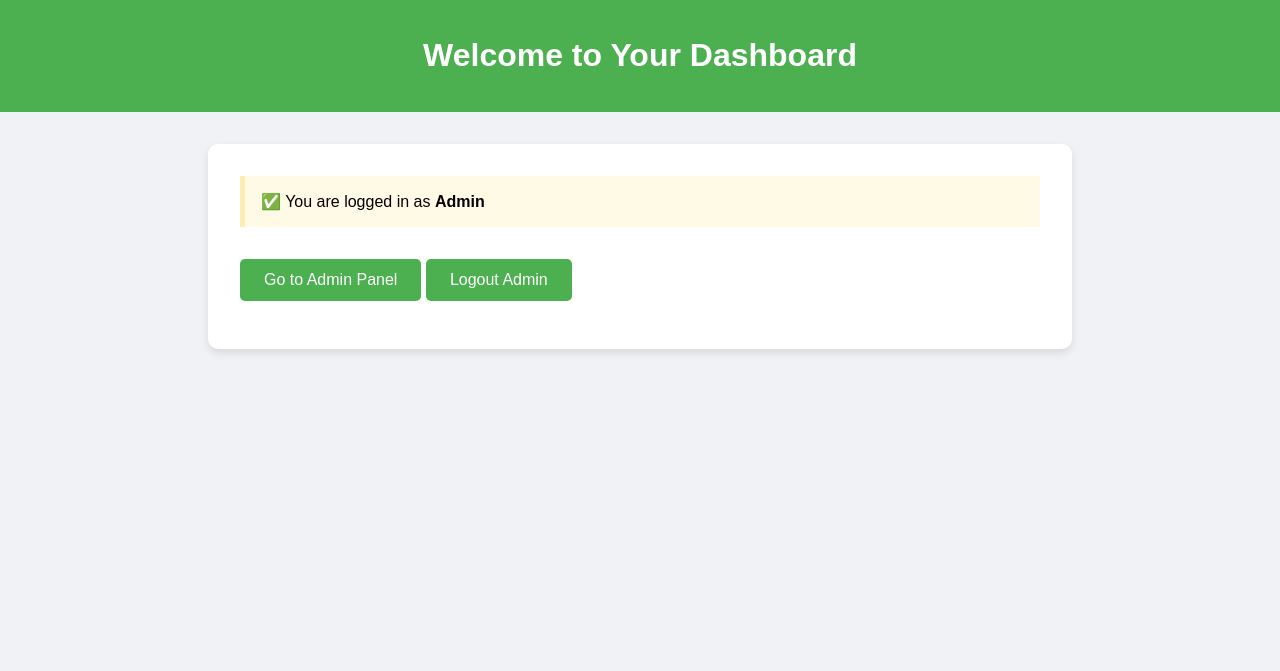
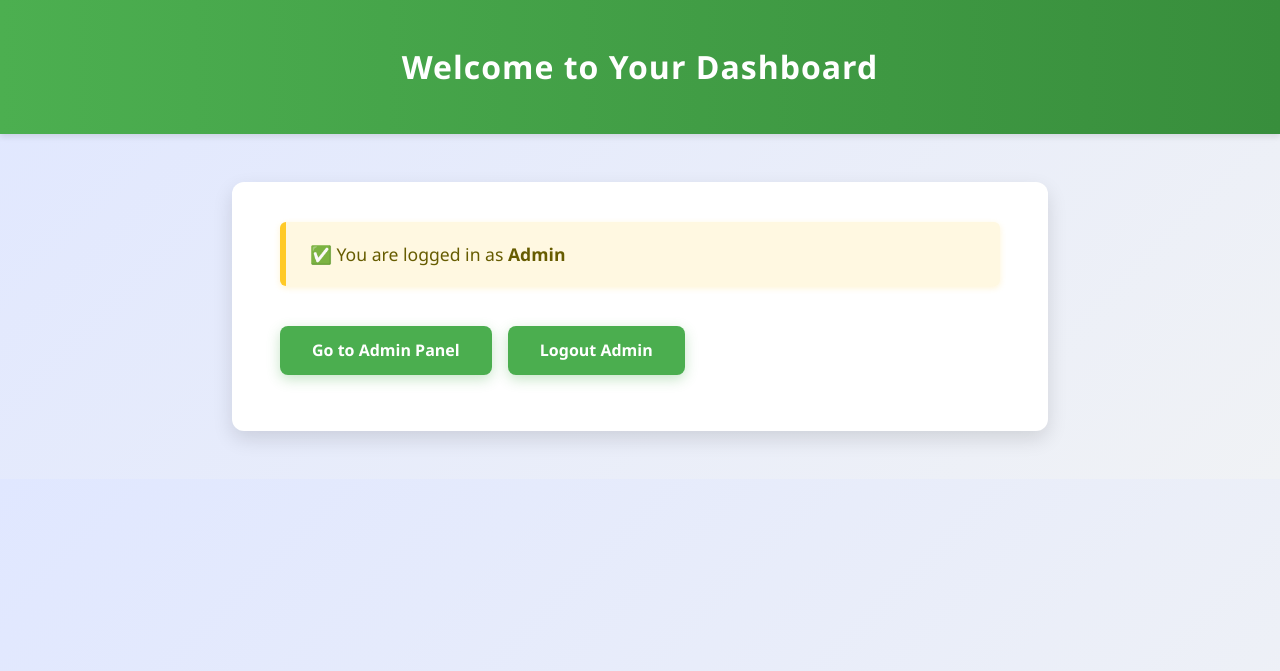
Before and after one commit to Legend-Xaryab/Approvex-Cha7x, a Flask app: page / in a window 1280 px wide. Shown: the top 671 px of the page. Run offline with Flask 3, Linux system fonts and the light colour scheme; the visitor is signed in with stand-in values (Sample User, id 1).

Commit message:
Update home.html

```diff
--- a/templates/home.html
+++ b/templates/home.html
@@ -4,44 +4,106 @@
     <meta charset="UTF-8">
     <title>Home</title>
     <style>
+        @keyframes buttonColorShift {
+            0% { background-color: #4CAF50; box-shadow: 0 4px 12px rgba(76, 175, 80, 0.3); }
+            50% { background-color: #43a047; box-shadow: 0 6px 16px rgba(67, 160, 71, 0.5); }
+            100% { background-color: #4CAF50; box-shadow: 0 4px 12px rgba(76, 175, 80, 0.3); }
+        }
+
+        @keyframes headerGradientShift {
+            0% {
+                background: linear-gradient(90deg, #4CAF50, #388E3C);
+            }
+            50% {
+                background: linear-gradient(90deg, #43a047, #2e7d32);
+            }
+            100% {
+                background: linear-gradient(90deg, #4CAF50, #388E3C);
+            }
+        }
+
         body {
-            font-family: Arial, sans-serif;
-            background: #f0f2f5;
+            font-family: 'Segoe UI', Tahoma, Geneva, Verdana, sans-serif;
+            background: linear-gradient(135deg, #e0e7ff, #f0f2f5);
             margin: 0;
             padding: 0;
+            color: #333;
         }
+
         header {
-            background-color: #4CAF50;
+            animation: headerGradientShift 8s ease-in-out infinite;
             color: white;
-            padding: 1rem;
+            padding: 1.5rem 1rem;
             text-align: center;
+            box-shadow: 0 3px 6px rgba(0,0,0,0.1);
+            font-weight: 600;
+            letter-spacing: 1px;
         }
+
         main {
-            max-width: 800px;
-            margin: 2rem auto;
+            max-width: 720px;
+            margin: 3rem auto;
             background: white;
-            padding: 2rem;
-            border-radius: 10px;
-            box-shadow: 0 4px 8px rgba(0,0,0,0.1);
+            padding: 2.5rem 3rem;
+            border-radius: 12px;
+            box-shadow: 0 8px 20px rgba(0,0,0,0.12);
+            transition: box-shadow 0.3s ease;
         }
+
+        main:hover {
+            box-shadow: 0 12px 30px rgba(0,0,0,0.18);
+        }
+
         a.button {
             display: inline-block;
-            margin: 1rem 0;
-            padding: 0.75rem 1.5rem;
+            margin: 1rem 0.75rem 1rem 0;
+            padding: 0.85rem 2rem;
             background: #4CAF50;
             color: white;
             text-decoration: none;
-            border-radius: 5px;
-            transition: 0.3s;
+            border-radius: 8px;
+            font-weight: 600;
+            font-size: 1rem;
+            box-shadow: 0 4px 12px rgba(76, 175, 80, 0.3);
+            transition: background-color 0.3s ease, box-shadow 0.3s ease, transform 0.2s ease;
+            user-select: none;
+            animation: buttonColorShift 6s ease-in-out infinite;
         }
-        a.button:hover {
-            background: #45a049;
+
+        a.button:hover, a.button:focus {
+            background: #388E3C;
+            box-shadow: 0 6px 16px rgba(56, 142, 60, 0.5);
+            transform: translateY(-2px);
+            outline: none;
+            animation-play-state: paused; /* pause animation on hover/focus */
         }
+
         .notice {
-            padding: 1rem;
-            background: #fffae6;
-            border-left: 5px solid #ffecb3;
-            margin-bottom: 1rem;
+            padding: 1.25rem 1.5rem;
+            background: #fff8e1;
+            border-left: 6px solid #ffca28;
+            margin-bottom: 1.5rem;
+            font-size: 1.1rem;
+            color: #665c00;
+            border-radius: 6px;
+            box-shadow: 0 2px 6px rgba(255, 202, 40, 0.2);
+        }
+
+        b {
+            font-weight: 700;
+        }
+
+        /* Responsive adjustments */
+        @media (max-width: 480px) {
+            main {
+                margin: 2rem 1rem;
+                padding: 1.5rem 1.5rem;
+            }
+            a.button {
+                width: 100%;
+                margin: 0.5rem 0;
+                text-align: center;
+            }
         }
     </style>
 </head>
```
